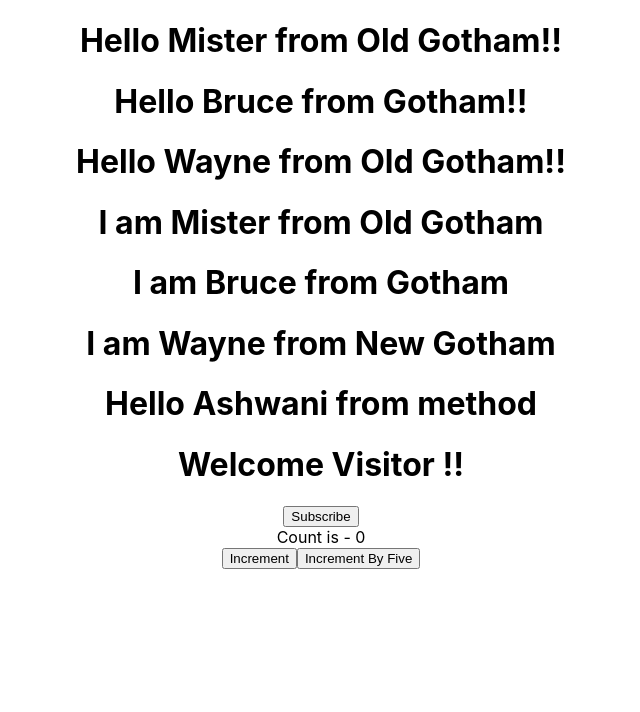
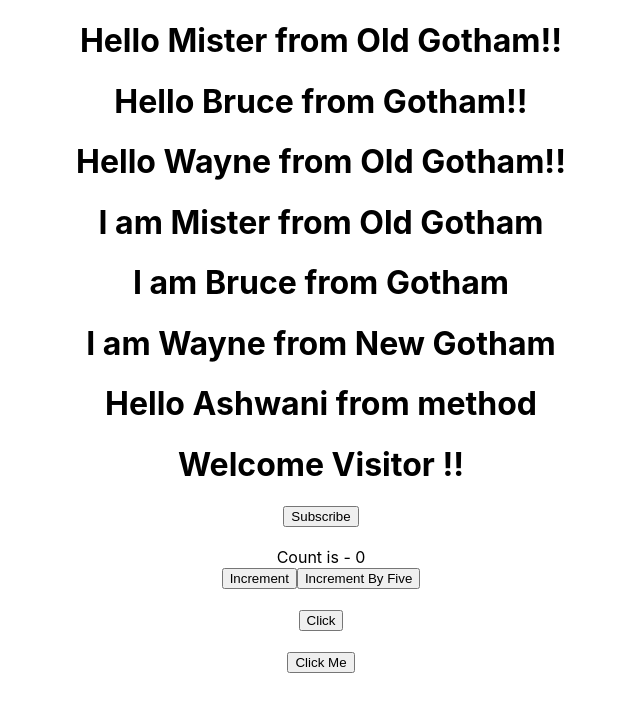
Before and after one commit to tiwari-ashwani/reactjs-aws, a React (Create React App) app: page / in a window 1280 px wide. Shown: the top 712 px of the page, without its empty margins (319-959 px from the left). Built offline with nearby package versions, Linux system fonts and the light colour scheme.

Commit message:
Event Handler Changes

```diff
--- a/src/App.js
+++ b/src/App.js
@@ -5,6 +5,8 @@ import GreetClass from './components/GreetClass'
 import Hello from './components/Hello'
 import Message from './components/Message'
 import Counter from './components/Counter'
+import FunctionClick from './components/FunctionClick'
+import ClassClick from './components/ClassClick'
 
 function App() {
   return (
@@ -18,10 +20,10 @@ function App() {
       <GreetClass name="Wayne" place="New Gotham" />
 
       <Hello />
-
-      <Message />
-
-      <Counter />
+      <Message /><br />
+      <Counter /><br />
+      <FunctionClick /><br/>
+      <ClassClick />
     </div>
   );
 }
--- /dev/null
+++ b/src/components/ClassClick.js
@@ -0,0 +1,16 @@
+import React, { Component } from 'react'
+
+class ClassClick extends Component {
+    clickHandler() {
+        console.log('clickHandler called')
+    }
+    render() {
+        return (
+            <div>
+                <button onClick={this.clickHandler}>Click Me</button>
+            </div>
+        )
+    }
+}
+
+export default ClassClick
--- /dev/null
+++ b/src/components/FunctionClick.js
@@ -0,0 +1,16 @@
+import React from 'react'
+
+function FunctionClick() {
+
+    function clickHandler(){
+        console.log('Button Clicked')
+    }
+
+    return (
+        <div>
+            <button onClick={clickHandler}>Click</button>
+        </div>
+    )
+}
+
+export default FunctionClick
--- a/src/components/Greet.js
+++ b/src/components/Greet.js
@@ -6,9 +6,30 @@ import React from 'react'
 
 //const Greet = () => <h1>Hello Ashwani !!</h1> //without props
 
-const Greet = (props) => {
-    console.log(props)
-    return <h1>Hello {props.name} from {props.place}!! </h1> //with props
+//Normal code for Props
+// const Greet = (props) => {
+//     console.log(props)
+//     return <h1>Hello {props.name} from {props.place}!! </h1> //with props
+// }
+
+//Destructring props code in the parameter
+// const Greet = ({name, place}) => {
+//     console.log(name + ' - - '+ place)
+//     return (
+//     <h1>
+//         Hello {name} from {place}!!
+//     </h1> //with props
+//     )
+// }
+
+//Destructring props code in the function
+const Greet = props => {
+    const {name, place} = props
+    console.log(name + ' - - '+ place)
+    return (
+    <h1>
+        Hello {name} from {place}!!
+    </h1> //with props
+    )
 }
-
 export default Greet
--- a/src/components/GreetClass.js
+++ b/src/components/GreetClass.js
@@ -1,8 +1,26 @@
 import React, { Component } from 'react'
 
+//Undestructured code
+// class GreetClass extends Component {
+//     render() {
+//         return (
+//             <h1>
+//                 I am {this.props.name} from {this.props.place}
+//             </h1>
+//         )
+//     }
+// }
+
+//Destructured code
 class GreetClass extends Component {
     render() {
-        return <h1>I am {this.props.name} from {this.props.place}</h1>
+        const {name, place} = this.props
+        //const{state1, state2} = this.state
+        return (
+            <h1>
+                I am {name} from {place}
+            </h1>
+        )
     }
 }
 
```
